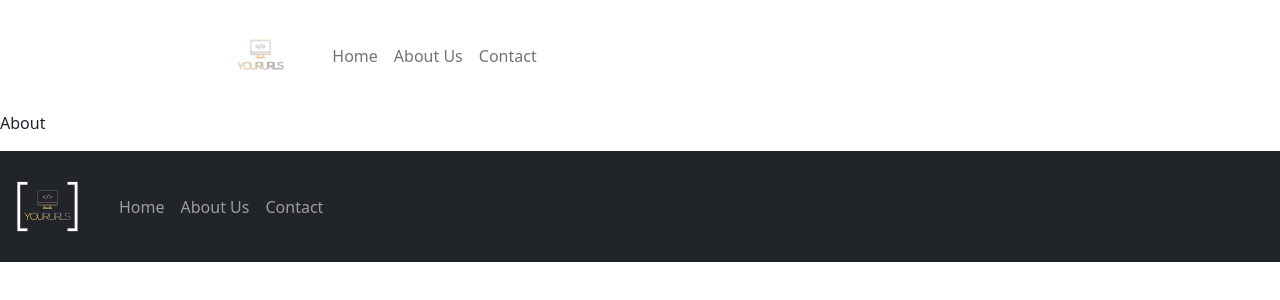
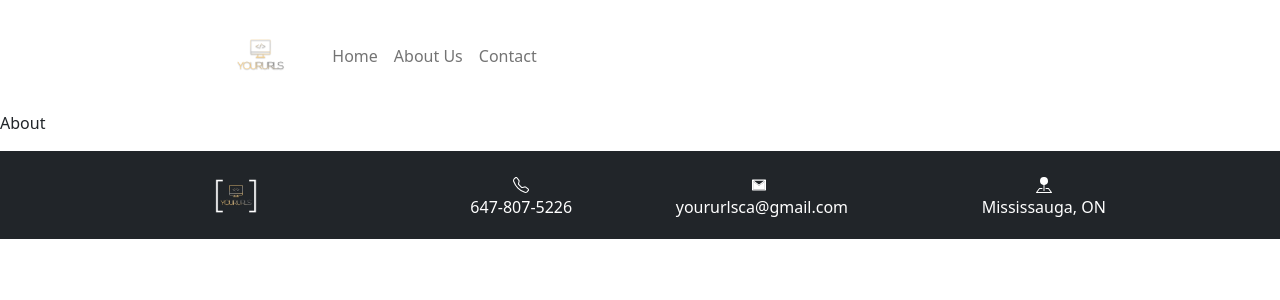
Before and after one commit to Jaan-J/your-urls, a React (Create React App) app: page /About in a window 1280 px wide. Shown: the top 300 px of the page. Built offline with nearby package versions, Linux system fonts and the light colour scheme.

Commit message:
updated footer.js

```diff
--- a/src/components/Footer.js
+++ b/src/components/Footer.js
@@ -1,27 +1,35 @@
 import 'bootstrap/dist/css/bootstrap.css';
-import { Nav, Navbar } from 'react-bootstrap';
-import { NavLink } from 'react-router-dom';
+import { BsFillPinMapFill, BsTelephone } from "react-icons/bs";
+import { AiTwotoneMail } from "react-icons/ai";
 import logo from '../imgs/logowhite.png';
 
 function Footer() {
     return (
-        <div className="Row">
-            <div>
-                <Navbar bg="dark" variant="dark" sticky="bottom" expand="sm" collapseOnSelect>
-                    <Navbar.Brand id="logo">
-                        <img src={logo} alt="logo" width="75px" height="75px" />
-                    </Navbar.Brand>
-                    <Navbar.Toggle />
-                    <Navbar.Collapse>
-                        <Nav>
-                            <Nav.Link href='/'>Home</Nav.Link>
-                            <Nav.Link href='/About'>About Us</Nav.Link>
-                            <Nav.Link href='/Contact'>Contact</Nav.Link>
-                        </Nav>
-                    </Navbar.Collapse>
-                </Navbar>
+
+        <footer className='bg-dark text-white pt-1 pb-1'>
+            <div className='container text-center text-md-left'>
+                <div className='row text-center text-md-left'>
+                    <div className='col-md-3 col-lg-3 col-xl-3 mx-auto mt-3'>
+                        <img src={logo} alt="logo" width="50 px" height="50px" />
+                    </div>
+                    <div className='col-md-2 col-lg-2 col-xl-2 mx-auto mt-3'>
+                        <BsTelephone />
+                        <p>647-807-5226</p>
+                    </div>
+                    <div className='col-md-3 col-lg-2 col-xl-2 mx-auto mt-3'>
+                        <AiTwotoneMail />
+                        <p>yoururlsca@gmail.com</p>
+                    </div>
+                    <div className='col-md-4 col-lg-3 col-xl-3 mx-auto mt-3'>
+                        <BsFillPinMapFill />
+                        <p>Mississauga, ON</p>
+                    </div>
+                </div>
+
             </div>
-        </div>
+
+        </footer>
+
     );
 }
 export default Footer;
```
